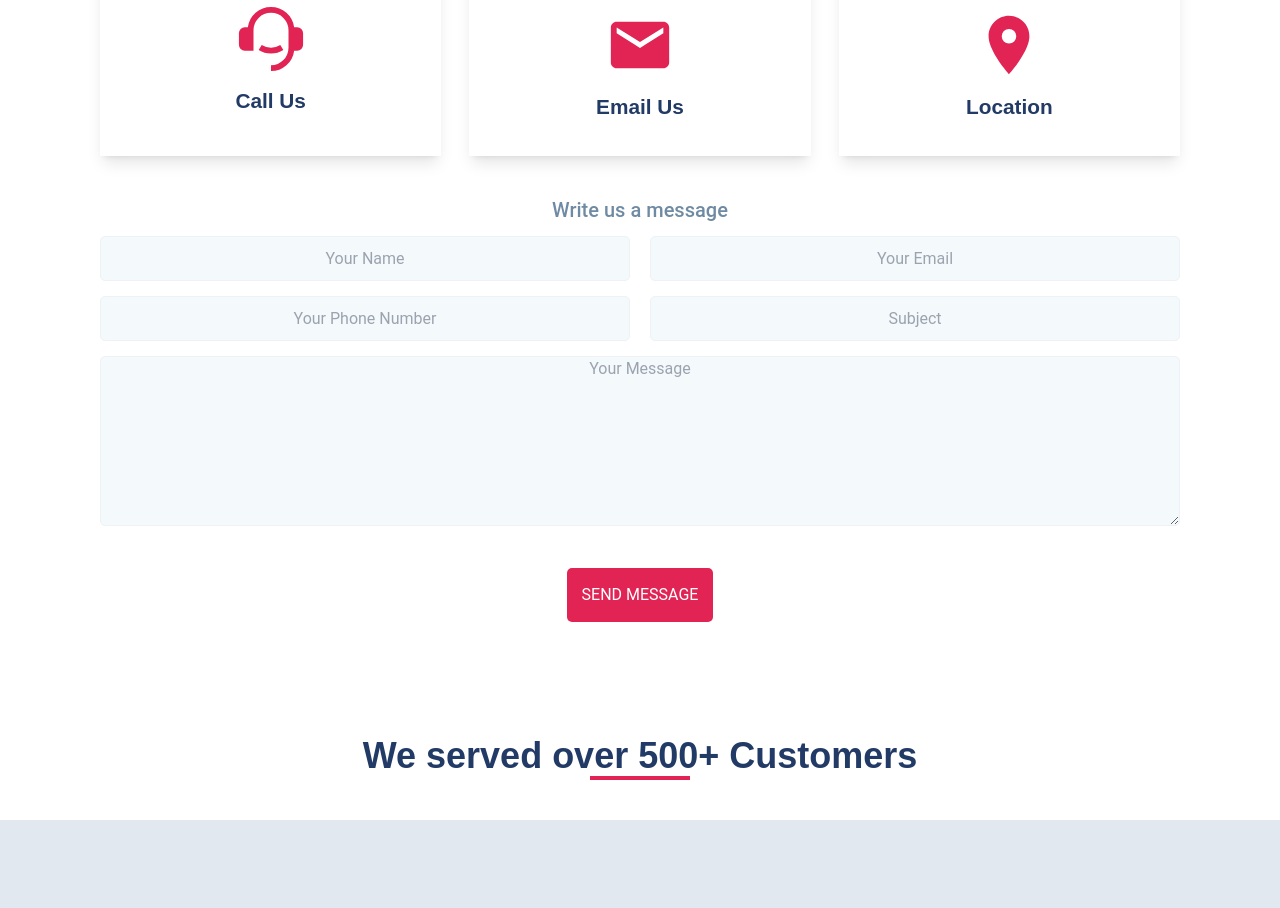
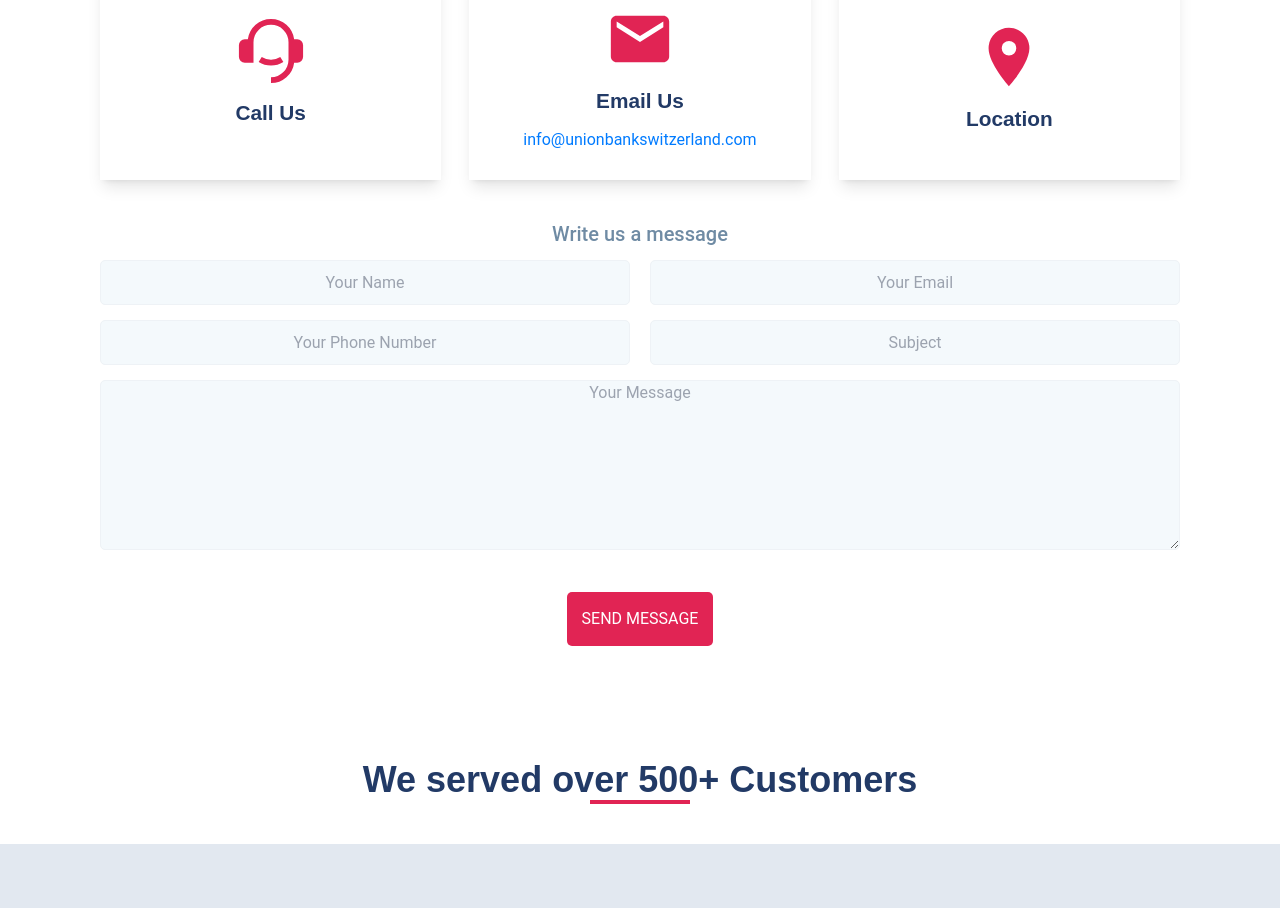
Before and after one commit to NaijasonEzeiru/ubs, a Next.js app: page / in a window 1280 px wide. Shown: the part 4020-4928 px from the top of the page. Built offline with nearby package versions, Linux system fonts and the light colour scheme; no server answers; the database is empty.

Commit message:
...................

```diff
--- a/src/components/ContactForm.tsx
+++ b/src/components/ContactForm.tsx
@@ -22,9 +22,9 @@ const ContactForm = () => {
           </span>
           <h4>Email Us</h4>
 
-          {/* <a href="mailto:Union Bank of Switzerlandbank@accountant.com">
-            Union Bank of Switzerlandbank@accountant.com
-          </a> */}
+          <a href="mailto:info@unionbankswitzerland.com">
+            info@unionbankswitzerland.com
+          </a>
         </div>
         <div className="flex flex-col justify-center items-center w-full shadow-lg py-7 gap-3 px-4">
           <span className={styles.icon}>
```
